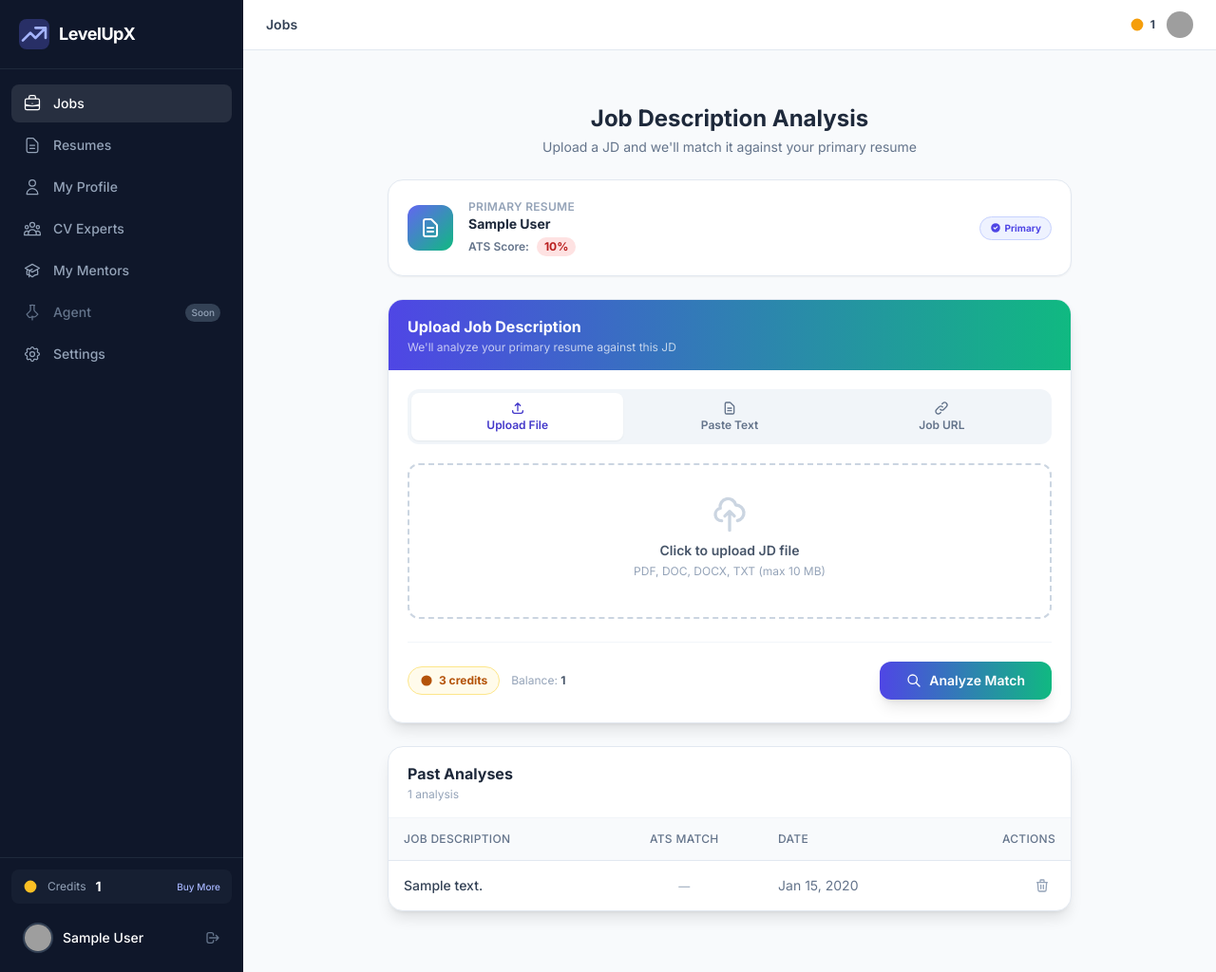
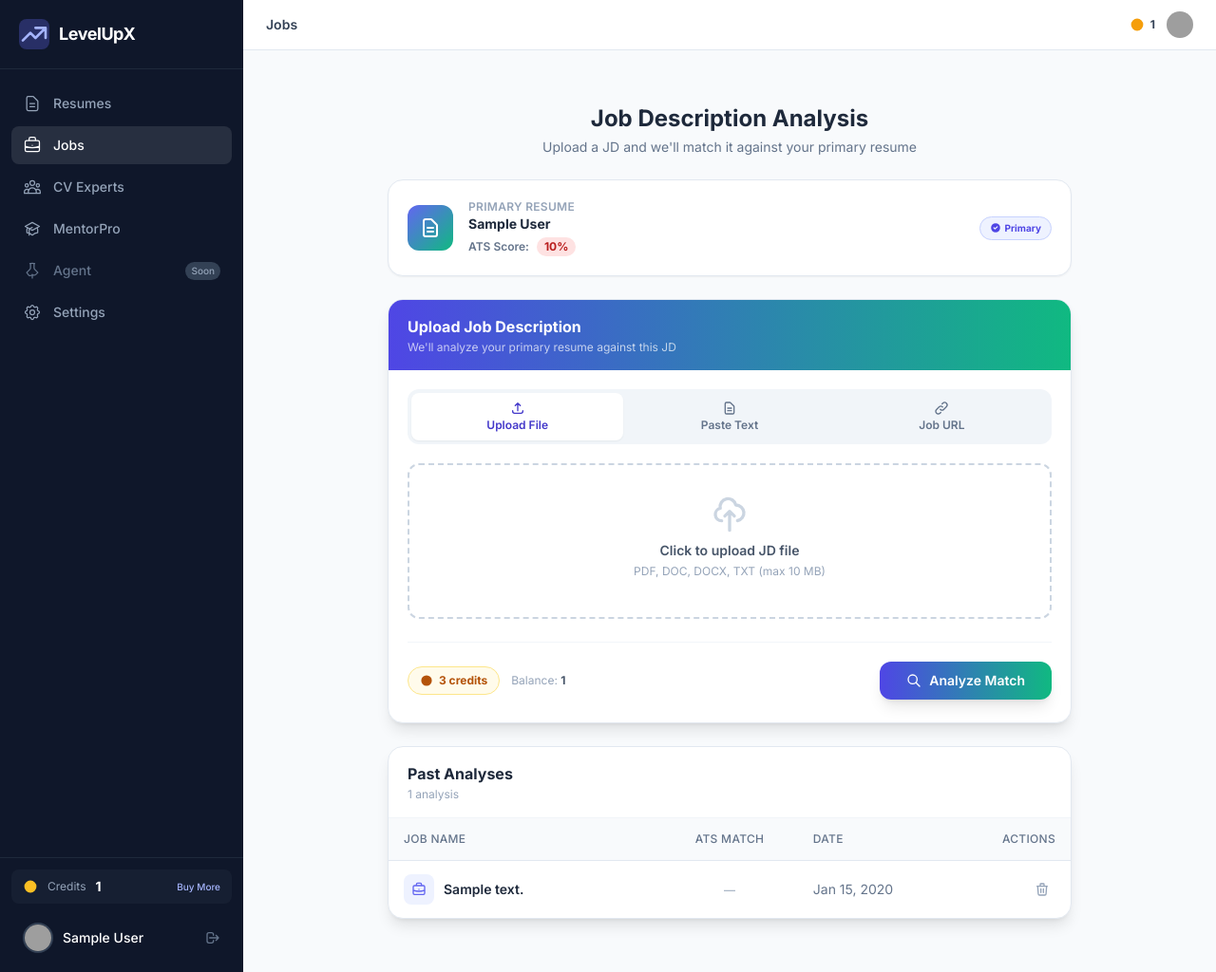
Before and after one commit to Sumant2298/cv-analyzer, a Flask app: page /jobs in a window 1280 px wide. Shown: the whole page at 95% size. Run offline with Flask 3, Linux system fonts and the light colour scheme; the visitor is signed in with stand-in values (Sample User, id 1); tables that the repository leaves empty hold one stand-in row (values such as "Sample post"); some libraries are stand-ins or nearby versions; grey boxes are pictures that could not be loaded.

Commit message:
UI polish: clickable CV names, Jobs table fixes, sidebar reorder, page transitions
- Make CV names clickable to download on Resumes page (desktop + mobile)
- Fix Jobs table alignment with table-fixed layout and proper column widths
- Add Job Name column (extracted from JD text) replacing generic "Job Description"
- Use 5 ATS match categories: Perfect Fit, Great Fit, Maybe Fit, Low Fit, Reject
- Reorder sidebar: Resumes → Jobs → CV Experts → MentorPro → Agent → Settings
- Rename "My Mentors" to "MentorPro" in sidebar and page title
- Change results page button to "Do Another Resume/JD Analysis" linking to Jobs page
- Add smooth page transition loading overlay with spinner on section navigation

Co-Authored-By: Claude Opus 4.6 <noreply@anthropic.com>

```diff
--- a/app.py
+++ b/app.py
@@ -1292,12 +1292,23 @@ def jobs_page():
     jd_histories = JDAnalysis.query.filter_by(user_id=user.id)\
         .order_by(JDAnalysis.created_at.desc()).all()
     jd_scores = {}
+    jd_names = {}
     for jd in jd_histories:
         if jd.status == 'completed' and jd.results_json:
             try:
-                jd_scores[jd.id] = json.loads(jd.results_json).get('ats_score', 0)
+                parsed = json.loads(jd.results_json)
+                jd_scores[jd.id] = parsed.get('ats_score', 0)
             except (json.JSONDecodeError, AttributeError):
                 jd_scores[jd.id] = 0
+        # Extract job name from first meaningful line of JD text
+        jd_name = ''
+        if jd.jd_text:
+            for line in jd.jd_text.strip().split('\n'):
+                line = line.strip()
+                if line and len(line) > 3:
+                    jd_name = line[:80]
+                    break
+        jd_names[jd.id] = jd_name or 'Job Description'
 
     from payments import CREDITS_PER_JD_ANALYSIS
     return render_template('jobs.html',
@@ -1306,6 +1317,7 @@ def jobs_page():
                            credits_remaining=user.credits,
                            jd_histories=jd_histories,
                            jd_scores=jd_scores,
+                           jd_names=jd_names,
                            active_section='jobs')
 
 
--- a/templates/dashboard_base.html
+++ b/templates/dashboard_base.html
@@ -38,25 +38,18 @@
             <!-- Navigation -->
             <nav class="flex-1 px-3 py-4 space-y-1 overflow-y-auto">
 
-                <!-- Jobs -->
-                <a href="/jobs" class="flex items-center gap-3 px-3 py-2.5 rounded-lg transition
-                    {% if active_section == 'jobs' %}bg-white/10 text-white font-semibold{% else %}hover:bg-white/5 text-slate-400 hover:text-slate-200{% endif %}">
-                    <svg class="w-5 h-5" fill="none" stroke="currentColor" viewBox="0 0 24 24"><path stroke-linecap="round" stroke-linejoin="round" stroke-width="1.5" d="M21 13.255A23.931 23.931 0 0112 15c-3.183 0-6.22-.62-9-1.745M16 6V4a2 2 0 00-2-2h-4a2 2 0 00-2 2v2m4 6h.01M5 20h14a2 2 0 002-2V8a2 2 0 00-2-2H5a2 2 0 00-2 2v10a2 2 0 002 2z"/></svg>
-                    <span class="text-sm font-medium">Jobs</span>
-                </a>
-
-                <!-- Resumes — active feature -->
+                <!-- Resumes -->
                 <a href="/analyze" class="flex items-center gap-3 px-3 py-2.5 rounded-lg transition
                     {% if active_section == 'resumes' %}bg-white/10 text-white font-semibold{% else %}hover:bg-white/5 text-slate-400 hover:text-slate-200{% endif %}">
                     <svg class="w-5 h-5" fill="none" stroke="currentColor" viewBox="0 0 24 24"><path stroke-linecap="round" stroke-linejoin="round" stroke-width="1.5" d="M9 12h6m-6 4h6m2 5H7a2 2 0 01-2-2V5a2 2 0 012-2h5.586a1 1 0 01.707.293l5.414 5.414a1 1 0 01.293.707V19a2 2 0 01-2 2z"/></svg>
                     <span class="text-sm font-medium">Resumes</span>
                 </a>
 
-                <!-- My Profile -->
-                <a href="/account" class="flex items-center gap-3 px-3 py-2.5 rounded-lg transition
-                    {% if active_section == 'profile' %}bg-white/10 text-white font-semibold{% else %}hover:bg-white/5 text-slate-400 hover:text-slate-200{% endif %}">
-                    <svg class="w-5 h-5" fill="none" stroke="currentColor" viewBox="0 0 24 24"><path stroke-linecap="round" stroke-linejoin="round" stroke-width="1.5" d="M16 7a4 4 0 11-8 0 4 4 0 018 0zM12 14a7 7 0 00-7 7h14a7 7 0 00-7-7z"/></svg>
-                    <span class="text-sm font-medium">My Profile</span>
+                <!-- Jobs -->
+                <a href="/jobs" class="flex items-center gap-3 px-3 py-2.5 rounded-lg transition
+                    {% if active_section == 'jobs' %}bg-white/10 text-white font-semibold{% else %}hover:bg-white/5 text-slate-400 hover:text-slate-200{% endif %}">
+                    <svg class="w-5 h-5" fill="none" stroke="currentColor" viewBox="0 0 24 24"><path stroke-linecap="round" stroke-linejoin="round" stroke-width="1.5" d="M21 13.255A23.931 23.931 0 0112 15c-3.183 0-6.22-.62-9-1.745M16 6V4a2 2 0 00-2-2h-4a2 2 0 00-2 2v2m4 6h.01M5 20h14a2 2 0 002-2V8a2 2 0 00-2-2H5a2 2 0 00-2 2v10a2 2 0 002 2z"/></svg>
+                    <span class="text-sm font-medium">Jobs</span>
                 </a>
 
                 <!-- CV Experts -->
@@ -66,11 +59,11 @@
                     <span class="text-sm font-medium">CV Experts</span>
                 </a>
 
-                <!-- My Mentors -->
+                <!-- MentorPro -->
                 <a href="/mentors" class="flex items-center gap-3 px-3 py-2.5 rounded-lg transition
                     {% if active_section == 'mentors' %}bg-white/10 text-white font-semibold{% else %}hover:bg-white/5 text-slate-400 hover:text-slate-200{% endif %}">
                     <svg class="w-5 h-5" fill="none" stroke="currentColor" viewBox="0 0 24 24"><path stroke-linecap="round" stroke-linejoin="round" stroke-width="1.5" d="M12 14l9-5-9-5-9 5 9 5zm0 0l6.16-3.422a12.083 12.083 0 01.665 6.479A11.952 11.952 0 0012 20.055a11.952 11.952 0 00-6.824-2.998 12.078 12.078 0 01.665-6.479L12 14zm-4 6v-7.5l4-2.222"/></svg>
-                    <span class="text-sm font-medium">My Mentors</span>
+                    <span class="text-sm font-medium">MentorPro</span>
                 </a>
 
                 <!-- Agent — placeholder -->
@@ -190,7 +183,21 @@
         </div>
     </div>
 
-    <!-- Sidebar toggle script -->
+    <!-- Page transition loading overlay -->
+    <div id="page-loader" class="hidden fixed inset-0 z-[100] bg-slate-50/80 backdrop-blur-sm flex items-center justify-center transition-opacity duration-200">
+        <div class="flex flex-col items-center gap-4">
+            <div class="relative w-16 h-16">
+                <div class="absolute inset-0 rounded-full border-4 border-slate-200"></div>
+                <div class="absolute inset-0 rounded-full border-4 border-transparent border-t-brand-500 border-r-emerald-500 animate-spin"></div>
+                <div class="absolute inset-0 flex items-center justify-center">
+                    <svg class="w-6 h-6 text-brand-500" fill="none" stroke="currentColor" viewBox="0 0 24 24"><path stroke-linecap="round" stroke-linejoin="round" stroke-width="2" d="M13 7h8m0 0v8m0-8l-8 8-4-4-6 6"/></svg>
+                </div>
+            </div>
+            <p class="text-sm font-medium text-slate-500">Loading...</p>
+        </div>
+    </div>
+
+    <!-- Sidebar toggle + page transition scripts -->
     <script>
     function toggleSidebar() {
         const sidebar = document.getElementById('sidebar');
@@ -198,6 +205,25 @@
         sidebar.classList.toggle('sidebar-hidden');
         overlay.classList.toggle('hidden');
     }
+
+    // Page transition: show loader on internal navigation clicks
+    (function() {
+        const loader = document.getElementById('page-loader');
+        // Intercept sidebar nav link clicks
+        document.querySelectorAll('nav a[href]').forEach(function(link) {
+            link.addEventListener('click', function(e) {
+                const href = this.getAttribute('href');
+                // Skip if same page, javascript:, # links, or download links
+                if (!href || href === '#' || href.startsWith('javascript:') || href === window.location.pathname) return;
+                if (href.includes('/download')) return;
+                loader.classList.remove('hidden');
+            });
+        });
+        // Hide loader if user navigates back (bfcache)
+        window.addEventListener('pageshow', function(e) {
+            if (e.persisted) loader.classList.add('hidden');
+        });
+    })();
     </script>
 </body>
 </html>
--- a/templates/jobs.html
+++ b/templates/jobs.html
@@ -150,42 +150,49 @@
 
         <!-- Desktop Table -->
         <div class="hidden sm:block overflow-x-auto">
-            <table class="w-full text-sm">
+            <table class="w-full text-sm table-fixed">
                 <thead class="bg-slate-50 text-slate-500 text-xs uppercase tracking-wide border-b border-slate-200">
                     <tr>
-                        <th class="text-left px-4 py-3.5 font-medium">Job Description</th>
-                        <th class="text-center px-4 py-3.5 font-medium">ATS Match</th>
-                        <th class="text-left px-4 py-3.5 font-medium whitespace-nowrap">Date</th>
-                        <th class="text-right px-4 py-3.5 font-medium whitespace-nowrap">Actions</th>
+                        <th class="text-left px-4 py-3.5 font-medium w-[40%]">Job Name</th>
+                        <th class="text-center px-4 py-3.5 font-medium w-[20%]">ATS Match</th>
+                        <th class="text-left px-4 py-3.5 font-medium w-[18%] whitespace-nowrap">Date</th>
+                        <th class="text-right px-4 py-3.5 font-medium w-[22%] whitespace-nowrap">Actions</th>
                     </tr>
                 </thead>
                 <tbody class="divide-y divide-slate-100">
                     {% for jd in jd_histories %}
                     <tr class="hover:bg-slate-50/50 transition group">
-                        <!-- JD Preview -->
-                        <td class="px-4 py-3">
-                            <div class="max-w-[280px]">
-                                <p class="text-sm font-medium text-slate-700 truncate" title="{{ jd.jd_text[:200] if jd.jd_text else 'No text' }}">
-                                    {{ jd.jd_text[:80] if jd.jd_text else 'Job Description' }}{{ '...' if jd.jd_text and jd.jd_text|length > 80 else '' }}
+                        <!-- Job Name -->
+                        <td class="px-4 py-3.5">
+                            <div class="flex items-center gap-2.5">
+                                <div class="w-8 h-8 bg-brand-50 rounded-lg flex items-center justify-center flex-shrink-0">
+                                    <svg class="w-4 h-4 text-brand-500" fill="none" stroke="currentColor" viewBox="0 0 24 24"><path stroke-linecap="round" stroke-linejoin="round" stroke-width="2" d="M21 13.255A23.931 23.931 0 0112 15c-3.183 0-6.22-.62-9-1.745M16 6V4a2 2 0 00-2-2h-4a2 2 0 00-2 2v2m4 6h.01M5 20h14a2 2 0 002-2V8a2 2 0 00-2-2H5a2 2 0 00-2 2v10a2 2 0 002 2z"/></svg>
+                                </div>
+                                <p class="text-sm font-semibold text-slate-800 truncate min-w-0" title="{{ jd_names.get(jd.id, 'Job Description') }}">
+                                    {{ jd_names.get(jd.id, 'Job Description') }}
                                 </p>
                             </div>
                         </td>
                         <!-- ATS Match Score -->
-                        <td class="px-4 py-3 text-center">
+                        <td class="px-4 py-3.5 text-center">
                             {% if jd.status == 'completed' and jd.results_json %}
                                 {% set score = jd_scores.get(jd.id, 0) %}
+                                <div class="inline-flex flex-col items-center">
                                     <span class="inline-flex items-center justify-center w-11 h-7 rounded-lg font-bold text-sm
-                                    {% if score >= 70 %}bg-emerald-100 text-emerald-700
-                                    {% elif score >= 40 %}bg-amber-100 text-amber-700
+                                        {% if score >= 85 %}bg-emerald-100 text-emerald-700
+                                        {% elif score >= 70 %}bg-blue-100 text-blue-700
+                                        {% elif score >= 50 %}bg-amber-100 text-amber-700
+                                        {% elif score >= 30 %}bg-orange-100 text-orange-700
                                         {% else %}bg-red-100 text-red-700{% endif %}">{{ score }}</span>
-                                <span class="block mt-1 text-[10px] font-bold px-2 py-0.5 rounded-full inline-block
-                                    {% if score >= 90 %}bg-emerald-100 text-emerald-700
+                                    <span class="mt-1 text-[10px] font-bold px-2 py-0.5 rounded-full
+                                        {% if score >= 85 %}bg-emerald-100 text-emerald-700
                                         {% elif score >= 70 %}bg-blue-100 text-blue-700
                                         {% elif score >= 50 %}bg-amber-100 text-amber-700
                                         {% elif score >= 30 %}bg-orange-100 text-orange-700
                                         {% else %}bg-red-100 text-red-700{% endif %}">
-                                    {% if score >= 90 %}Excellent{% elif score >= 70 %}Good{% elif score >= 50 %}Satisfactory{% elif score >= 30 %}Needs Impr.{% else %}Overhaul{% endif %}
+                                        {% if score >= 85 %}Perfect Fit{% elif score >= 70 %}Great Fit{% elif score >= 50 %}Maybe Fit{% elif score >= 30 %}Low Fit{% else %}Reject{% endif %}
                                     </span>
+                                </div>
                             {% elif jd.status == 'analyzing' %}
                                 <span class="inline-flex items-center gap-1.5 text-xs text-brand-600 font-medium">
                                     <svg class="animate-spin w-3.5 h-3.5" fill="none" viewBox="0 0 24 24"><circle class="opacity-25" cx="12" cy="12" r="10" stroke="currentColor" stroke-width="4"/><path class="opacity-75" fill="currentColor" d="M4 12a8 8 0 018-8V0C5.373 0 0 5.373 0 12h4z"/></svg>
@@ -197,16 +204,16 @@
                                     Failed
                                 </span>
                             {% else %}
-                                <span class="text-xs text-slate-400">—</span>
+                                <span class="text-xs text-slate-400">&mdash;</span>
                             {% endif %}
                         </td>
                         <!-- Date -->
-                        <td class="px-4 py-3 text-sm text-slate-500 whitespace-nowrap">
+                        <td class="px-4 py-3.5 text-sm text-slate-500 whitespace-nowrap">
                             {{ jd.created_at.strftime('%b %d, %Y') if jd.created_at else '—' }}
                         </td>
                         <!-- Actions -->
-                        <td class="px-4 py-3 text-right whitespace-nowrap">
-                            <div class="flex items-center justify-end gap-1">
+                        <td class="px-4 py-3.5 text-right whitespace-nowrap">
+                            <div class="inline-flex items-center gap-0.5">
                                 {% if jd.status == 'completed' %}
                                 <a href="{{ url_for('jd_analysis_results', jd_id=jd.id) }}" class="p-1.5 text-brand-600 hover:text-brand-700 hover:bg-brand-50 rounded-lg transition" title="View Results">
                                     <svg class="w-4 h-4" fill="none" stroke="currentColor" viewBox="0 0 24 24"><path stroke-linecap="round" stroke-linejoin="round" stroke-width="2" d="M15 12a3 3 0 11-6 0 3 3 0 016 0z"/><path stroke-linecap="round" stroke-linejoin="round" stroke-width="2" d="M2.458 12C3.732 7.943 7.523 5 12 5c4.478 0 8.268 2.943 9.542 7-1.274 4.057-5.064 7-9.542 7-4.477 0-8.268-2.943-9.542-7z"/></svg>
@@ -236,18 +243,30 @@
             <div class="px-4 py-4">
                 <div class="flex items-start gap-3">
                     <div class="flex-1 min-w-0">
-                        <p class="text-sm font-medium text-slate-700 truncate">
-                            {{ jd.jd_text[:60] if jd.jd_text else 'Job Description' }}{{ '...' if jd.jd_text and jd.jd_text|length > 60 else '' }}
+                        <p class="text-sm font-semibold text-slate-800 truncate">
+                            {{ jd_names.get(jd.id, 'Job Description') }}
                         </p>
                         <p class="text-xs text-slate-400 mt-0.5">{{ jd.created_at.strftime('%b %d, %Y') if jd.created_at else '' }}</p>
                     </div>
                     <div class="flex-shrink-0 text-center">
                         {% if jd.status == 'completed' and jd.results_json %}
                             {% set score = jd_scores.get(jd.id, 0) %}
+                            <div class="inline-flex flex-col items-center">
                                 <span class="inline-flex items-center justify-center w-10 h-6 rounded-lg font-bold text-xs
-                                {% if score >= 70 %}bg-emerald-100 text-emerald-700
-                                {% elif score >= 40 %}bg-amber-100 text-amber-700
+                                    {% if score >= 85 %}bg-emerald-100 text-emerald-700
+                                    {% elif score >= 70 %}bg-blue-100 text-blue-700
+                                    {% elif score >= 50 %}bg-amber-100 text-amber-700
+                                    {% elif score >= 30 %}bg-orange-100 text-orange-700
                                     {% else %}bg-red-100 text-red-700{% endif %}">{{ score }}</span>
+                                <span class="mt-0.5 text-[9px] font-bold
+                                    {% if score >= 85 %}text-emerald-600
+                                    {% elif score >= 70 %}text-blue-600
+                                    {% elif score >= 50 %}text-amber-600
+                                    {% elif score >= 30 %}text-orange-600
+                                    {% else %}text-red-600{% endif %}">
+                                    {% if score >= 85 %}Perfect{% elif score >= 70 %}Great{% elif score >= 50 %}Maybe{% elif score >= 30 %}Low{% else %}Reject{% endif %}
+                                </span>
+                            </div>
                         {% elif jd.status == 'analyzing' %}
                             <svg class="animate-spin w-5 h-5 text-brand-500" fill="none" viewBox="0 0 24 24"><circle class="opacity-25" cx="12" cy="12" r="10" stroke="currentColor" stroke-width="4"/><path class="opacity-75" fill="currentColor" d="M4 12a8 8 0 018-8V0C5.373 0 0 5.373 0 12h4z"/></svg>
                         {% elif jd.status == 'failed' %}
--- a/templates/mentors.html
+++ b/templates/mentors.html
@@ -1,6 +1,6 @@
 {% extends "dashboard_base.html" %}
 {% block title %}Get Mentor Help — LevelUpX{% endblock %}
-{% block page_title %}My Mentors{% endblock %}
+{% block page_title %}MentorPro{% endblock %}
 {% block content %}
 
 <section class="bg-gradient-to-br from-brand-700 via-brand-600 to-emerald-500 text-white py-12">
--- a/templates/results.html
+++ b/templates/results.html
@@ -387,9 +387,9 @@
             Rewrite Resume for This Role
             <span class="text-[10px] bg-white/20 px-1.5 py-0.5 rounded font-bold">5 credits</span>
         </a>
-        <a href="{{ url_for('index') }}" class="inline-flex items-center gap-2 bg-gradient-to-r from-brand-600 to-emerald-500 hover:from-brand-700 hover:to-emerald-600 text-white font-semibold py-2.5 px-7 rounded-xl shadow-lg transition-all text-sm">
-            <svg class="w-4 h-4" fill="none" stroke="currentColor" viewBox="0 0 24 24"><path stroke-linecap="round" stroke-linejoin="round" stroke-width="2" d="M4 4v5h.582m15.356 2A8.001 8.001 0 004.582 9m0 0H9m11 11v-5h-.581m0 0a8.003 8.003 0 01-15.357-2m15.357 2H15"/></svg>
-            Analyze Another Resume
+        <a href="{{ url_for('jobs_page') }}" class="inline-flex items-center gap-2 bg-gradient-to-r from-brand-600 to-emerald-500 hover:from-brand-700 hover:to-emerald-600 text-white font-semibold py-2.5 px-7 rounded-xl shadow-lg transition-all text-sm">
+            <svg class="w-4 h-4" fill="none" stroke="currentColor" viewBox="0 0 24 24"><path stroke-linecap="round" stroke-linejoin="round" stroke-width="2" d="M21 13.255A23.931 23.931 0 0112 15c-3.183 0-6.22-.62-9-1.745M16 6V4a2 2 0 00-2-2h-4a2 2 0 00-2 2v2m4 6h.01M5 20h14a2 2 0 002-2V8a2 2 0 00-2-2H5a2 2 0 00-2 2v10a2 2 0 002 2z"/></svg>
+            Do Another Resume/JD Analysis
         </a>
         <button onclick="window.print()" class="inline-flex items-center gap-2 bg-white text-slate-700 font-semibold py-2.5 px-7 rounded-xl shadow-lg border border-slate-200 hover:bg-slate-50 transition-all text-sm">
             <svg class="w-4 h-4" fill="none" stroke="currentColor" viewBox="0 0 24 24"><path stroke-linecap="round" stroke-linejoin="round" stroke-width="2" d="M17 17h2a2 2 0 002-2v-4a2 2 0 00-2-2H5a2 2 0 00-2 2v4a2 2 0 002 2h2m2 4h6a2 2 0 002-2v-4a2 2 0 00-2-2H9a2 2 0 00-2 2v4a2 2 0 002 2zm8-12V5a2 2 0 00-2-2H9a2 2 0 00-2 2v4h10z"/></svg>
--- a/templates/resumes.html
+++ b/templates/resumes.html
@@ -80,7 +80,7 @@
                                 </div>
                                 <div class="min-w-0 overflow-hidden">
                                     <div class="flex items-center gap-2">
-                                        <span class="font-semibold text-slate-800 truncate">{{ resume.label }}</span>
+                                        <a href="/my-resumes/{{ resume.id }}/download" class="font-semibold text-brand-600 hover:text-brand-700 hover:underline truncate transition" title="Click to download {{ resume.filename }}">{{ resume.label }}</a>
                                         {% if resume.is_primary %}
                                         <span class="inline-flex items-center gap-1 bg-brand-100 text-brand-700 text-[10px] font-bold px-2 py-0.5 rounded-full">
                                             <svg class="w-2.5 h-2.5" fill="currentColor" viewBox="0 0 20 20"><path fill-rule="evenodd" d="M10 18a8 8 0 100-16 8 8 0 000 16zm3.707-9.293a1 1 0 00-1.414-1.414L9 10.586 7.707 9.293a1 1 0 00-1.414 1.414l2 2a1 1 0 001.414 0l4-4z" clip-rule="evenodd"/></svg>
@@ -178,7 +178,7 @@
                 <div class="flex items-start justify-between gap-3 mb-3">
                     <div class="min-w-0 flex-1">
                         <div class="flex items-center gap-2 mb-1">
-                            <span class="font-semibold text-slate-800 truncate text-sm">{{ resume.label }}</span>
+                            <a href="/my-resumes/{{ resume.id }}/download" class="font-semibold text-brand-600 hover:text-brand-700 hover:underline truncate text-sm transition">{{ resume.label }}</a>
                             {% if resume.is_primary %}
                             <span class="inline-flex items-center bg-brand-100 text-brand-700 text-[10px] font-bold px-1.5 py-0.5 rounded-full">Primary</span>
                             {% endif %}
```
Lines whose indentation alone changed are shown as unchanged.
